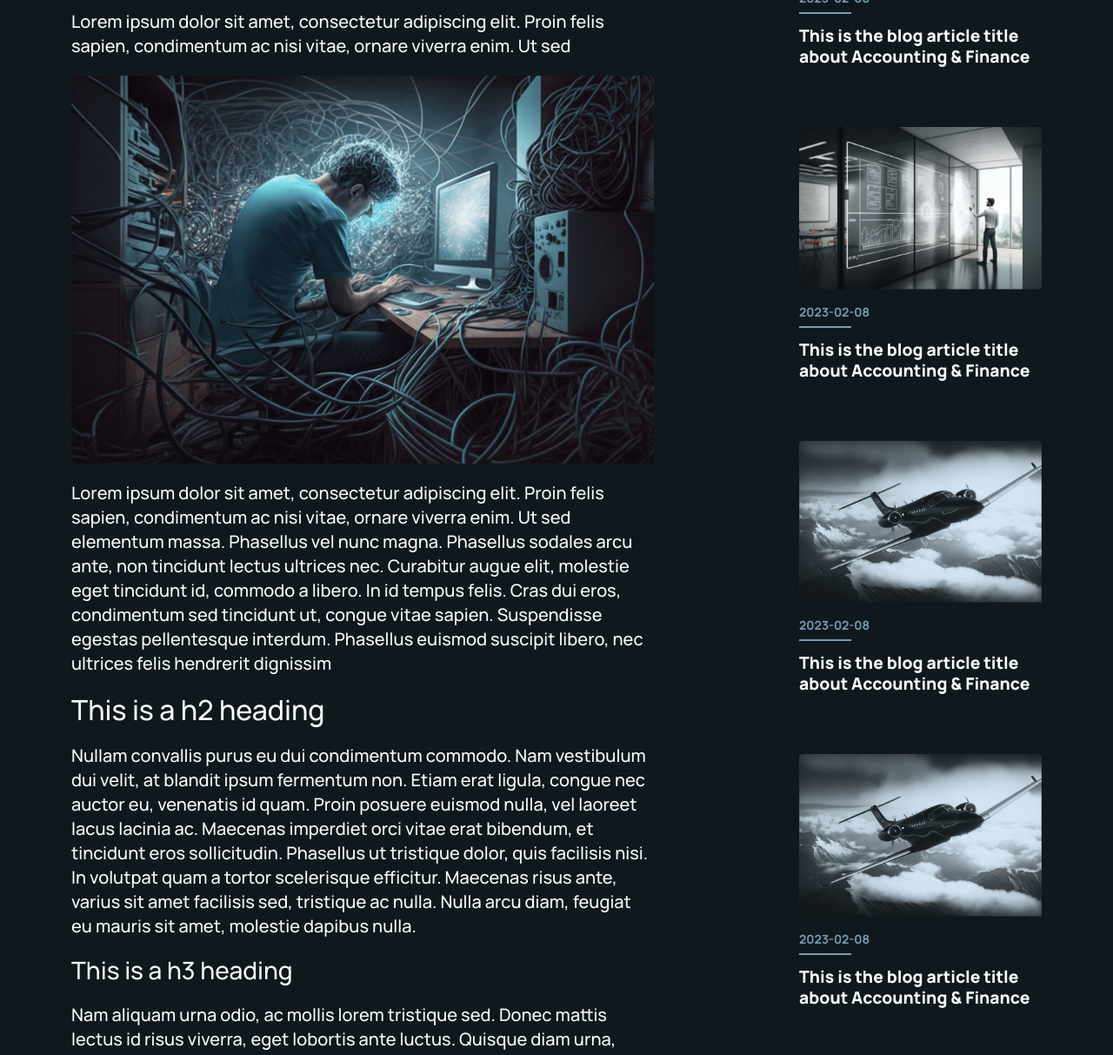
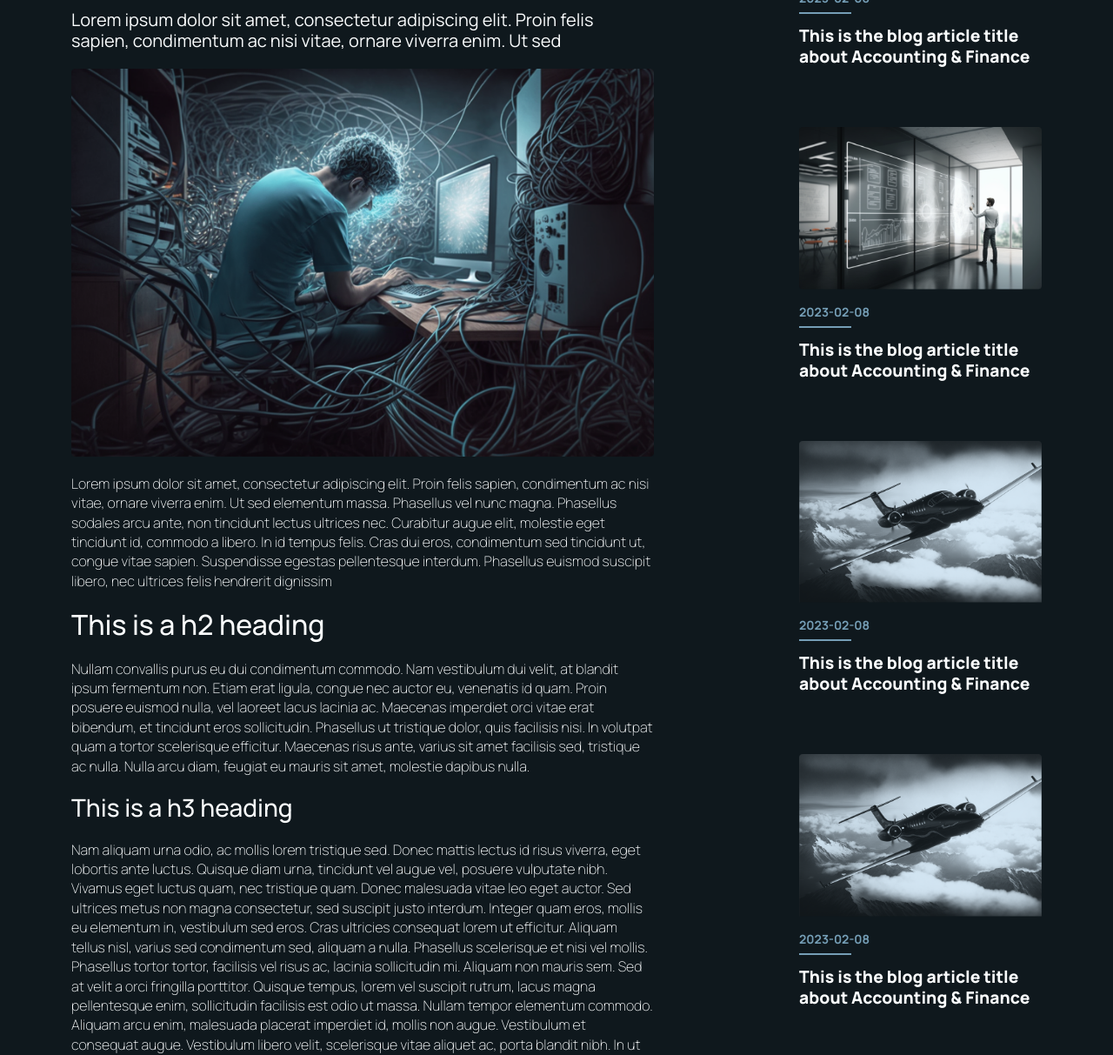
Before and after one commit to Muhammadsamo/vancleem, a plain HTML site: page blog-pages/blog-details.html in a window 1280 px wide. Shown: the part 424-1637 px from the top of the page at 87% size. Drawn offline with nearby package versions, Linux system fonts and the light colour scheme.

Commit message:
updated blog-deatils page

```diff
--- a/blog-pages/blog-details.html
+++ b/blog-pages/blog-details.html
@@ -81,7 +81,7 @@
               src="../images/blog-img.png"
               alt=""
             />
-            <p class="blog-description">
+            <p class="blog-description2">
               Lorem ipsum dolor sit amet, consectetur adipiscing elit. Proin
               felis sapien, condimentum ac nisi vitae, ornare viverra enim. Ut
               sed elementum massa. Phasellus vel nunc magna. Phasellus sodales
@@ -92,7 +92,7 @@
               euismod suscipit libero, nec ultrices felis hendrerit dignissim
             </p>
             <h2 class="blog-heading1">This is a h2 heading</h2>
-            <p class="blog-description">
+            <p class="blog-description2">
               Nullam convallis purus eu dui condimentum commodo. Nam vestibulum
               dui velit, at blandit ipsum fermentum non. Etiam erat ligula,
               congue nec auctor eu, venenatis id quam. Proin posuere euismod
@@ -105,7 +105,7 @@
             </p>
 
             <h3 class="blog-heading2">This is a h3 heading</h3>
-            <p class="blog-description">
+            <p class="blog-description2">
               Nam aliquam urna odio, ac mollis lorem tristique sed. Donec mattis
               lectus id risus viverra, eget lobortis ante luctus. Quisque diam
               urna, tincidunt vel augue vel, posuere vulputate nibh. Vivamus
--- a/css/blog-details.css
+++ b/css/blog-details.css
@@ -45,9 +45,18 @@ body {
 }
 
 .blog-description {
-  font-weight: 500;
+  font-variant: JIS04;
+  font-weight: 400;
   font-size: 1.25rem;
-  line-height: 1.75rem;
+  line-height: 1.5rem;
+  color: #fafcfd;
+  margin-block: 1.25rem;
+}
+
+.blog-description2 {
+  font-weight: 200;
+  font-size: 1rem;
+  line-height: 1.4rem;
   color: #fafcfd;
   margin-block: 1.25rem;
 }
```
